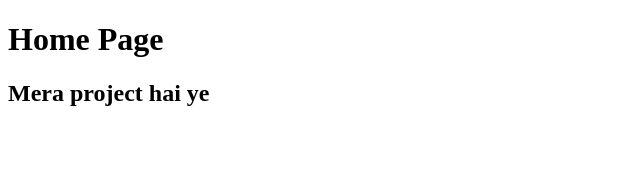
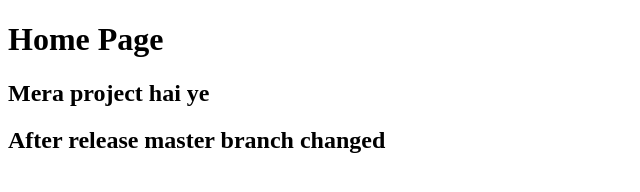
Before and after one commit to MadhavVanalwar/Project2, a plain HTML site: page index.html in a window 1280 px wide. Shown: the whole page, without its empty margins (0-640 px from the left). Drawn offline with Linux system fonts and the light colour scheme.

Commit message:
change after release1

```diff
--- a/index.html
+++ b/index.html
@@ -8,5 +8,6 @@
 <body>
   <h1>Home Page</h1>
   <h2>Mera project hai ye</h2>
+  <h2>After release master branch changed</h2>
 </body>
 </html>
```
